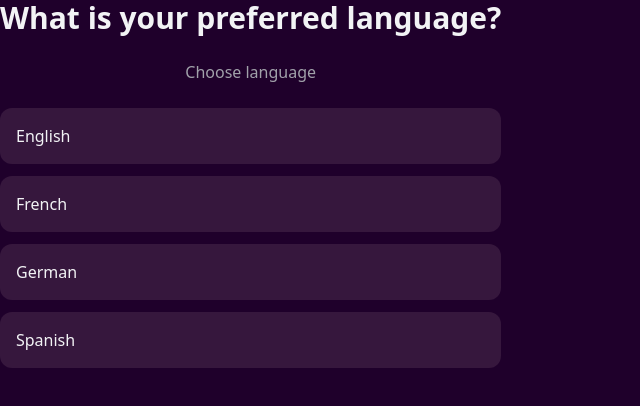
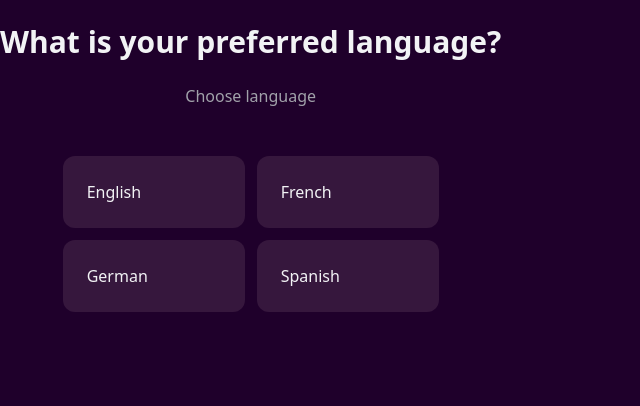
Before and after one commit to mishaaaaaaa/zard-next, a Next.js app: page /quiz/steps/FirstStep in a window 1280 px wide. Shown: the top 406 px of the page, without its empty margins (0-640 px from the left). Built offline with nearby package versions, Linux system fonts and the light colour scheme.

Commit message:
finalization

```diff
--- a/components/layouts/QuizLayout.jsx
+++ b/components/layouts/QuizLayout.jsx
@@ -1,7 +1,7 @@
 import React from "react";
 
 const QuizLayout = ({ children }) => {
-  return <div className="flex min-w-full p-6 sm:p-0">{children}</div>;
+  return <div className="flex min-w-full p-6 lg:p-0 lg:pt-6">{children}</div>;
 };
 
 export default QuizLayout;
--- a/components/modules/CircleProgress/CircleProgress.jsx
+++ b/components/modules/CircleProgress/CircleProgress.jsx
@@ -2,16 +2,16 @@ import React, { useState, useEffect } from "react";
 import styles from "./styles.module.scss";
 
 function CircularProgressBar(props) {
-  const { sqSize = 300, strokeWidth = 15, customClass, afterAction } = props;
+  const { sqSize = 300, strokeWidth = 15, loadingTime = 5000, customClass, afterAction } = props;
   const [progress, setProgress] = useState(0);
 
   useEffect(() => {
     const startTime = Date.now();
     const interval = setInterval(() => {
       const elapsedTime = Date.now() - startTime;
-      const percentage = Math.min((elapsedTime / 5000) * 100, 100); // Limit progress to 100%
+      const percentage = Math.min((elapsedTime / loadingTime) * 100, 100); // Limit progress to 100%
       setProgress(percentage);
-      if (elapsedTime >= 5000) {
+      if (elapsedTime >= loadingTime) {
         clearInterval(interval);
         afterAction();
       }
--- a/components/ui/Button/Button.jsx
+++ b/components/ui/Button/Button.jsx
@@ -11,7 +11,7 @@ const Button = (props) => {
   }, [disabled]);
 
   const btnClassNames = classNames(
-    "w-full text-center py-4 rounded-3xl",
+    "w-full md:w-auto px-48  text-center py-4 rounded-3xl hover:cursor-pointer",
     {
       "bg-[#E4229C]": !isDisabled,
       "bg-[#6E0D58] text-gray-400 cursor-not-allowed": isDisabled,
--- a/components/ui/Card/Card.jsx
+++ b/components/ui/Card/Card.jsx
@@ -11,13 +11,16 @@ const Card = (props) => {
     selected,
     withCheckbox = false,
     selectWithDelay = true,
-    count,
+    limit = 0,
+    cardList,
   } = props;
 
   const [isSelected, setIsSelected] = useState(false);
+  const [isDisabled, setIsDisabled] = useState(false);
 
   const handleSelect = () => {
     setIsSelected(true);
+    setIsDisabled(false);
 
     selectWithDelay
       ? setTimeout(() => {
@@ -30,19 +33,28 @@ const Card = (props) => {
     setIsSelected(selected);
   }, [selected]);
 
+  useEffect(() => {
+    if (limit > 0) {
+      setIsDisabled(cardList.length >= limit && !isSelected);
+    }
+  }, [cardList, isSelected, limit]);
+
   const handleCheckboxChange = (isChecked) => {
     setIsSelected(isChecked);
     onSelect(isChecked);
   };
 
   const handleClick = (event) => {
-    event.stopPropagation();
-    handleSelect();
+    if (!isDisabled) {
+      event.stopPropagation();
+      handleSelect();
+    }
   };
 
   const cardClassNames = classNames(
-    "bg-[#36173D] rounded-xl p-4",
+    "bg-[#36173D] rounded-xl p-6 hover:cursor-pointer",
     { "bg-[#460741] border-2 border-[#E4229c]": isSelected },
+    { "bg-[#3d2842] hover:cursor-default": isDisabled },
     { "flex justify-between items-center": withCheckbox },
     customClass
   );
@@ -51,7 +63,7 @@ const Card = (props) => {
 
   return (
     <div onClick={handleClick} className={cardClassNames}>
-      {emoji && <div className="text-2xl ">{emoji}</div>}
+      {emoji && <div className="text-2xl">{emoji}</div>}
       <span className={labelClassNames}>{label}</span>
       {withCheckbox && (
         <Checkbox customClass="mb-3" selected={isSelected} onCheckboxChange={handleCheckboxChange} />
--- a/components/ui/QuizNavbar/QuizNavBar.jsx
+++ b/components/ui/QuizNavbar/QuizNavBar.jsx
@@ -23,7 +23,10 @@ const QuizNavbar = () => {
   return (
     <div className="text-center font-semibold">
       <div className="flex items-center justify-between">
-        <div onClick={handleNavBack}> {stepId >= 2 && arrowBack}</div>
+        <div onClick={handleNavBack} className="hover:cursor-pointer">
+          {" "}
+          {stepId >= 2 && arrowBack}
+        </div>
         <div>
           <span className="text-[#E4229C] self-center">{currentStep}</span>
           <span>/{totalQuizSteps}</span>
--- a/hooks/useQuiz.js
+++ b/hooks/useQuiz.js
@@ -60,7 +60,12 @@ const useQuiz = () => {
     },
     fourthStep: {
       title: {
-        label: t("fourthStep.title"),
+        label: (
+          <span>
+            {t("fourthStep.titleFirstPart")} <span className="text-[#EB2F9A]">{t("fourthStep.hate")}</span>{" "}
+            {t("fourthStep.titleSecondPart")}
+          </span>
+        ),
         value: "What do you hate the most in a book?",
       },
       selectType: selectTypes.multi,
--- a/pages/quiz/steps/FirstStep.jsx
+++ b/pages/quiz/steps/FirstStep.jsx
@@ -31,13 +31,13 @@ const FirstStep = ({ handleNextStep }) => {
   };
 
   return (
-    <div>
+    <div className="flex flex-col items-center">
       <div className="text-center mb-6">
         <div className="text-3xl font-semibold mb-6">{currentStep.title.label}</div>
         <div className="mb-6 text-zinc-400">{currentStep.subtitle}</div>
       </div>
 
-      <div className="grid gap-y-3 mb-5">
+      <div className="grid gap-y-3 w-full  lg:grid-cols-2 lg:gap-x-3 mb-5 lg:w-3/4">
         {currentStep.variants.map(({ code, label }, i) => (
           <Card
             onSelect={() => handleSelect(code, label)}
@@ -45,6 +45,7 @@ const FirstStep = ({ handleNextStep }) => {
             key={i}
             selected={selectedCard === label}
             selectWithDelay={false}
+            c
           />
         ))}
       </div>
--- a/pages/quiz/steps/FourthStep.jsx
+++ b/pages/quiz/steps/FourthStep.jsx
@@ -1,12 +1,14 @@
+import { useTranslation } from "next-i18next";
 import { useEffect, useState } from "react";
 import { useRouter } from "next/router";
 import { storage } from "@/helpers/utils";
-import { STORAGE_STATE, quizVariants } from "@/helpers/constants";
+import { STORAGE_STATE } from "@/helpers/constants";
 import useQuiz from "@/hooks/useQuiz";
 import Card from "@/components/ui/Card/Card";
 import Button from "@/components/ui/Button";
 
 const FourthStep = ({ handleNextStep }) => {
+  const { t } = useTranslation();
   const router = useRouter();
   const { quiz } = useQuiz();
   const currentStep = quiz.fourthStep;
@@ -34,13 +36,13 @@ const FourthStep = ({ handleNextStep }) => {
   };
 
   return (
-    <div className="min-h-[85%] flex flex-col justify-between items-between">
-      <div>
+    <div className="min-h-[85%] flex flex-col justify-between items-center">
+      <div className="w-full flex flex-col justify-between items-center">
         <div className="text-center mb-6">
           <div className="text-3xl font-semibold mb-6">{currentStep.title.label}</div>
         </div>
 
-        <div className="grid gap-y-3 mb-5">
+        <div className="grid gap-y-3  w-full lg:grid-cols-2 lg:gap-x-3 mb-5 lg:w-3/4">
           {currentStep.variants.map((el, i) => (
             <Card
               onSelect={() => handleSelect(el.value)}
@@ -55,7 +57,7 @@ const FourthStep = ({ handleNextStep }) => {
       </div>
 
       <Button onClick={handleNextStep} disabled={hateItems.length === 0}>
-        Next
+        {t("btn.nextLabel")}
       </Button>
     </div>
   );
--- a/pages/quiz/steps/ThirdStep.jsx
+++ b/pages/quiz/steps/ThirdStep.jsx
@@ -25,12 +25,12 @@ const ThirdStep = ({ handleNextStep }) => {
   };
 
   return (
-    <div>
+    <div className="flex flex-col items-center">
       <div className="text-center mb-6">
         <div className="text-3xl font-semibold mb-6">{currentStep.title.label}</div>
       </div>
 
-      <div className="grid gap-y-3 mb-5">
+      <div className="grid gap-y-3 w-full  lg:grid-cols-2 lg:gap-x-3 mb-5 lg:w-3/4">
         {currentStep.variants.map((el, i) => (
           <Card
             onSelect={() => handleSelect(el.value)}
--- a/public/locales/en/common.json
+++ b/public/locales/en/common.json
@@ -11,6 +11,9 @@
     "years": "years"
   },
   "fourthStep": {
+    "titleFirstPart": "What do you",
+    "hate": "hate",
+    "titleSecondPart": "the most in a book?",
     "labelLackLogic": "Lack of logic",
     "labelSlowSpeed": "A slow speed",
     "labelLackHumor": "Lack of humor",
@@ -45,5 +48,8 @@
     "subtitle": "for supporting us and passing quiz",
     "dowloadAnswersBtn": "Download my answers",
     "retakeBtn": "Retake quiz"
+  },
+  "btn": {
+    "nextLabel": "Next"
   }
 }
```
Also changed, not shown: pages/quiz/steps/FifthStep.jsx (+6 -72 lines).
